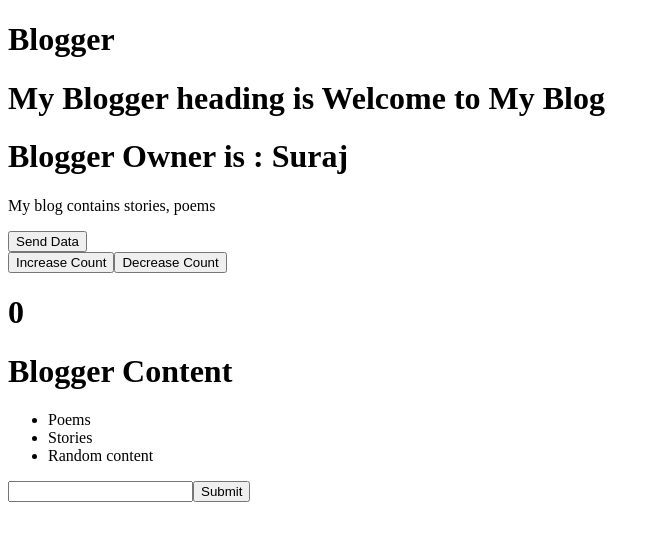
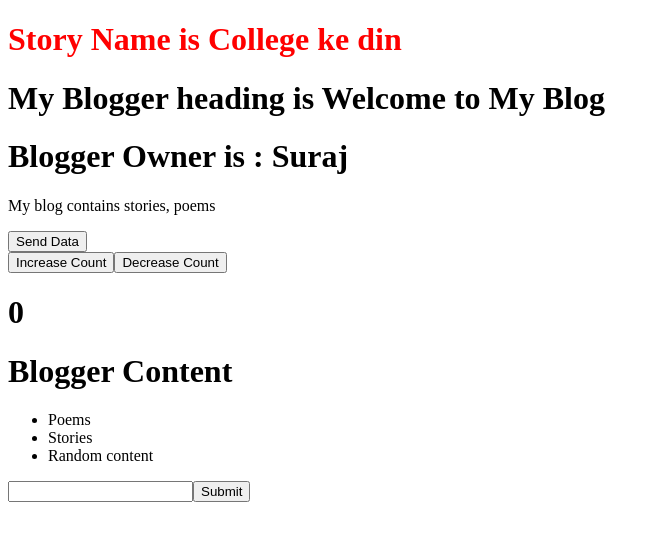
Before and after one commit to srj098/angular-training, an Angular app: page / in a window 1280 px wide. Shown: the top 540 px of the page, without its empty margins (0-660 px from the left). Built offline with nearby package versions, Linux system fonts and the light colour scheme.

Commit message:
Day:10 - service

```diff
--- a/src/app/blogger-app/components/blogger-content/blogger-content.component.ts
+++ b/src/app/blogger-app/components/blogger-content/blogger-content.component.ts
@@ -1,4 +1,4 @@
-import { Component } from '@angular/core';
+import { Component , OnInit  } from '@angular/core';
 import { BloggerDetails } from '../../services/blogger-details.service';
 
 @Component({
@@ -6,12 +6,19 @@ import { BloggerDetails } from '../../services/blogger-details.service';
   templateUrl: './blogger-content.html',
   styleUrls: ['./blogger-content.css']
 })
-export class BloggerContentComponent {
+export class BloggerContentComponent implements OnInit{
+
+  storyName:string = 'College ke din';
+
+  ngOnInit(){
+    this.bloggerDetails.setStoryName(this.storyName);
+  }
+
 
 
   constructor(private bloggerDetails: BloggerDetails) { }
 
-  application: string = this.bloggerDetails.applicationName;
+
 
 
   bloggerTitle: string = 'Welcome to My Blog '
--- a/src/app/blogger-app/components/blogger-header/blogger-header.component.ts
+++ b/src/app/blogger-app/components/blogger-header/blogger-header.component.ts
@@ -1,11 +1,20 @@
-import { Component, Input, Output, EventEmitter } from '@angular/core';
+import { Component, Input, Output, EventEmitter,OnInit } from '@angular/core';
+import { BloggerDetails } from '../../services/blogger-details.service';
 
 @Component({
     selector: 'blogger-header',
     templateUrl: './blogger-header.html',
     styleUrls: []
 })
-export class BloggerHeaderComponent {
+export class BloggerHeaderComponent implements OnInit {
+
+    constructor(private blogger:BloggerDetails){}
+
+    story:string;
+
+    ngOnInit(){
+     this.story = this.blogger.getStoryName();
+    }
 
     count: number = 0;
 
--- a/src/app/blogger-app/components/blogger-header/blogger-header.html
+++ b/src/app/blogger-app/components/blogger-header/blogger-header.html
@@ -1,3 +1,4 @@
+<h1 style="color:red">Story Name is {{story}}</h1>
 <h1>My Blogger heading is {{header}}</h1>
 <h1>Blogger Owner is : {{headerContentDetails.bloggerOwner}}</h1>
 <p>{{headerContentDetails.headerDetails}}</p>
--- a/src/app/blogger-app/services/blogger-details.service.ts
+++ b/src/app/blogger-app/services/blogger-details.service.ts
@@ -5,5 +5,17 @@ import { Injectable } from '@angular/core';
 })
 
 export class BloggerDetails {
+
 applicationName:string = 'Blogger';
+
+sName:string;
+
+setStoryName(value:string){
+  this.sName = value;
 }
+
+getStoryName(){
+  return this.sName;
+}
+
+}
```
Also changed, not shown: angular-details.txt.
